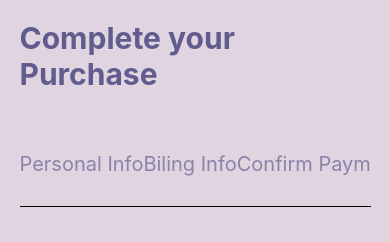
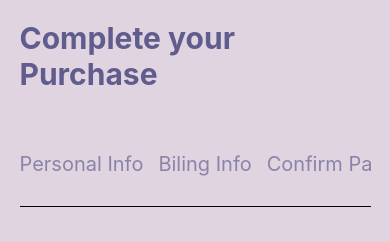
Before and after one commit to Fatimah019/IQTest1, a React (Create React App) app: page / in a window 390 px wide. Shown: the top 242 px of the page. Built offline with nearby package versions, Linux system fonts and the light colour scheme.

Commit message:
no text wrap

```diff
--- a/public/css/style.css
+++ b/public/css/style.css
@@ -102,6 +102,10 @@
   p {
     font-size: 20px;
   }
+  .no-text-wrap {
+    white-space: nowrap;
+    margin-right: 15px;
+  }
 }
 
 @media screen and (max-width: 480px) {
--- a/src/Components/TaskFour/index.js
+++ b/src/Components/TaskFour/index.js
@@ -58,11 +58,11 @@
           <div>
             {this.props.covidcases.states.map((cases) => {
               return (
-                <div className="container-fluid">
+                <div className="container-fluid no-text-wrap">
                   <h3>{cases.state}</h3>
                   <div className="cases-summary-general-2">
                     <div className="justify-content-center text-center cases-summary">
-                      <p className="no-text-wrap">Discharged</p>
+                      <p>Discharged</p>
                       <div className="text-center">
                         <p>{cases.discharged}</p>
                       </div>
```
Also changed, not shown: public/css/logo512.png (renamed from public/logo512.png).
